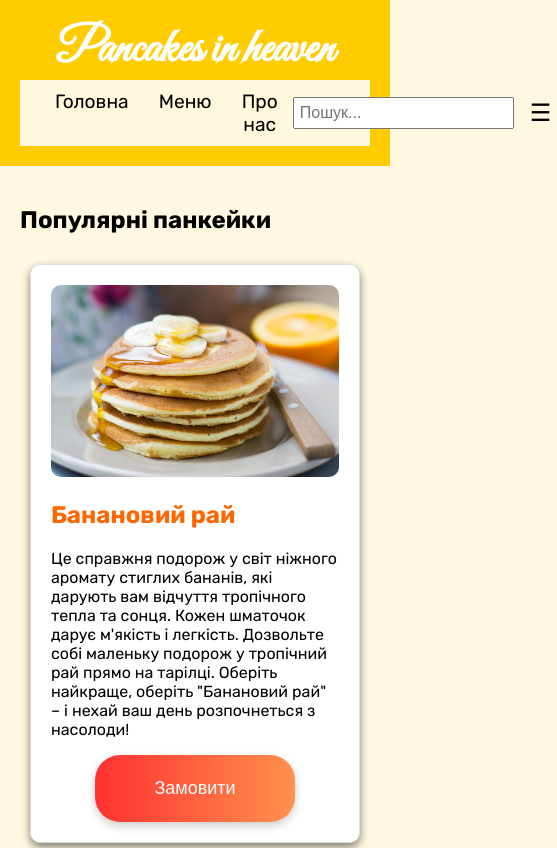
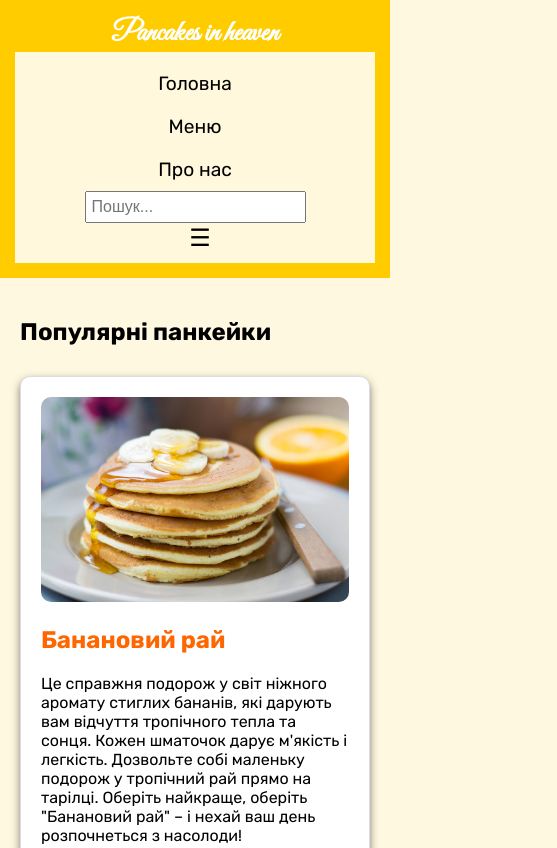
Before and after one commit to mindflexmar/IC-34_Lab3_Zoz, a plain HTML site: page index.html in a window 390 px wide. Shown: the top 848 px of the page, 557 px wide, since content can reach past the window. Drawn offline with Linux system fonts and the light colour scheme.

Commit message:
Update index.css

```diff
--- a/styles/index.css
+++ b/styles/index.css
@@ -174,3 +174,89 @@ footer {
     padding: 20px;
     background-color: #ffcc00;
 }
+/* Адаптивність */
+@media (max-width: 1200px) {
+    .container {
+        width: 95%;
+    }
+}
+
+@media (max-width: 992px) {
+    .centered-title {
+        font-size: 2.5em;
+    }
+
+    nav ul {
+        flex-direction: column;
+    }
+
+    nav ul li {
+        margin: 10px 0;
+    }
+
+    .pancake-section {
+        justify-content: center;
+    }
+
+    .table-container {
+        width: 100%;
+        margin: 0;
+    }
+}
+
+@media (max-width: 768px) {
+    header {
+        padding: 15px;
+    }
+
+    .centered-title {
+        font-size: 2em;
+    }
+
+    nav {
+        flex-direction: column;
+        text-align: center;
+    }
+
+    .search-menu {
+        flex-direction: column;
+    }
+
+    nav ul {
+        flex-direction: column;
+        align-items: center;
+    }
+
+    nav ul li {
+        margin: 10px 0;
+    }
+
+    .pancake {
+        width: 100%;
+        margin: 10px 0;
+    }
+
+    .order-button {
+        width: 100%;
+    }
+
+    .table-container {
+        width: 100%;
+        margin: 0;
+    }
+}
+
+@media (max-width: 576px) {
+    header h1 {
+        font-size: 1.5em;
+    }
+
+    .centered-title {
+        font-size: 1.8em;
+    }
+
+    .order-button {
+        font-size: 16px;
+        height: 60px;
+    }
+}
```
